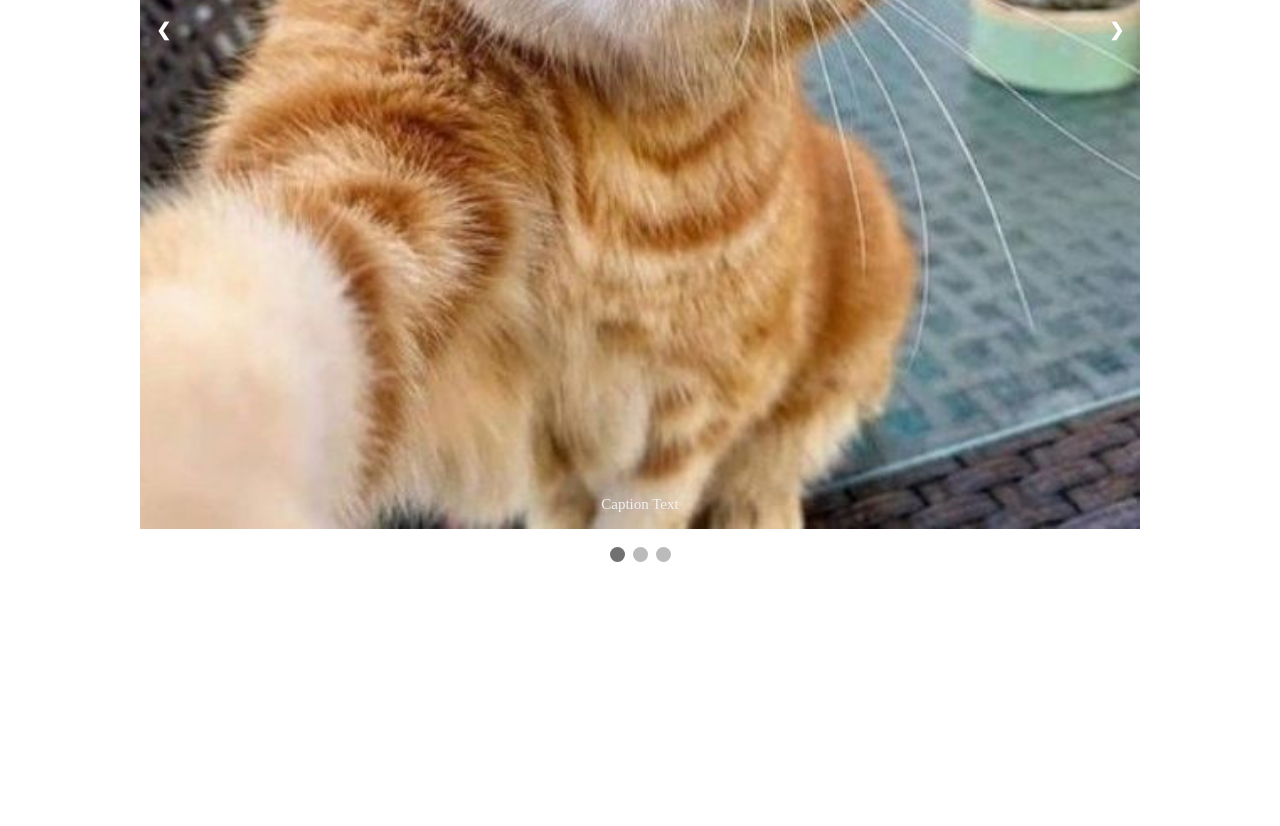
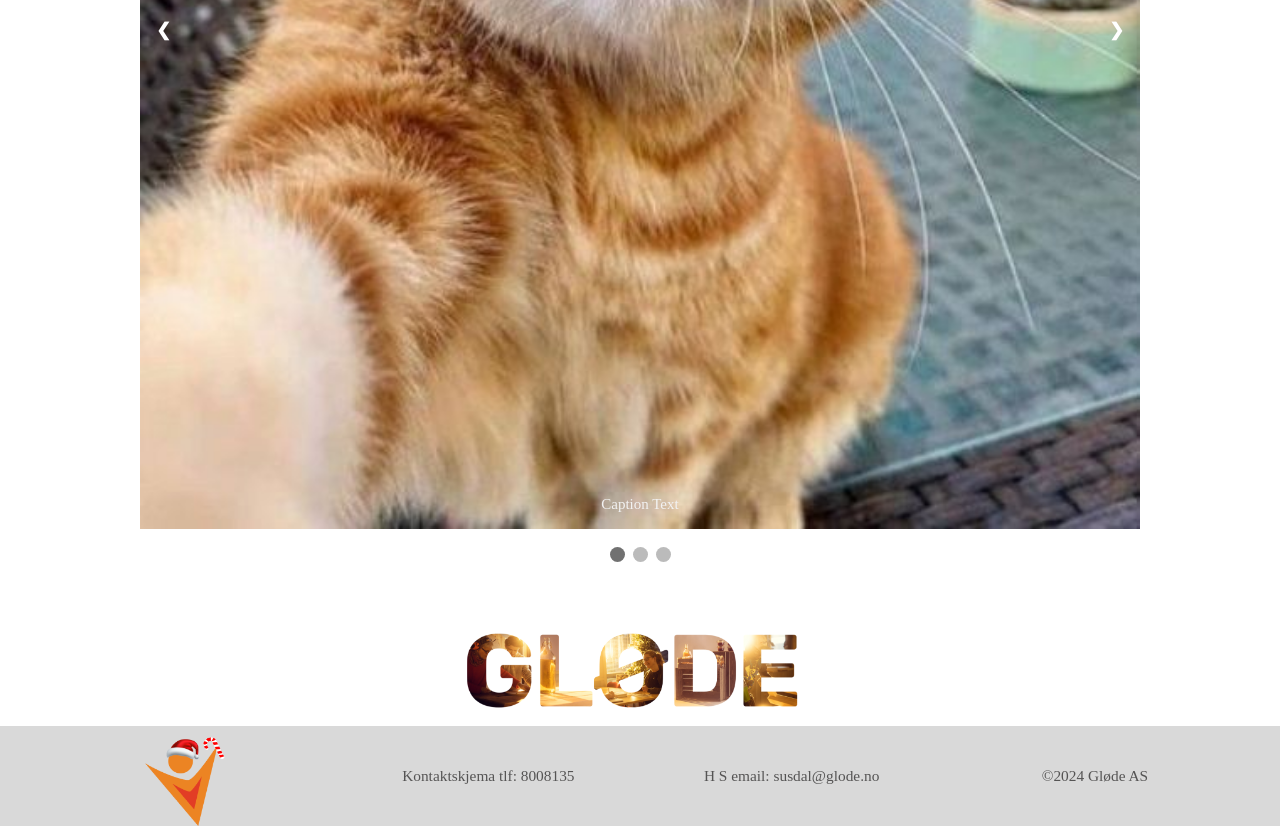
Before and after one commit to hanskoder963/Gloede-Jule-Nettside, a website: page index.html in a window 1280 px wide. Shown: the part 707-1533 px from the top of the page. Before the commit the page ends 1273 px from the top, so only its background shows below. Drawn offline with Linux system fonts and the light colour scheme.

Commit message:
Added the footer shiz

```diff
--- a/index.html
+++ b/index.html
@@ -50,5 +50,17 @@
       <span class="dot" onclick="currentSlide(3)"></span>
     </div>
   </main>
+
+  <footer><img class="footerglodeimg" src='Images/Glødetittel.png'/></img>
+    <div class="footerrectanglecontainer">
+          <img src="Images/gloede-logo.png">
+          <p class="footer-contact">Kontaktskjema
+          tlf: 8008135</p>
+          <p class="footer-email">H S email:
+          susdal@glode.no</p>
+          <p class="footer-copyright">©2024 Gløde AS</p>
+    </div>
+    </footer>
+
 </body>
 </html>
--- a/styles.css
+++ b/styles.css
@@ -283,3 +283,94 @@ img {vertical-align: middle;}
     width: 100%;
   }
 }
+
+
+/* Here starts the footer saga */
+
+@font-face {
+  font-family: 'Kokoro';
+  src: url('/Fonts/Kokoro-Regular.woff') format('woff');
+  font-weight: normal;
+  font-style: normal;
+
+}
+footer {
+  font-family: 'Kokoro';
+  bottom: 0;
+  width: 100%;
+  display: grid;
+  grid-template-rows: auto 1fr;
+  grid-template-columns: 1fr;
+}
+
+.footerglodeimg {
+  grid-row: 1;
+  width: 100%;
+  max-height: 80px;
+  object-fit: contain;
+  margin-bottom: 2vh;
+  margin-top: 8vh;
+}
+
+.footerrectanglecontainer {
+  grid-row: 2;
+  display: grid;
+  grid-template-columns: repeat(4, 1fr);
+  grid-column-gap: 10px;
+  align-items: center;
+  justify-items: center;
+  background-color: #d9d9d9;
+  height: 100px;
+  padding: 0 3vw;
+  overflow-x: hidden;
+
+}
+
+.footerrectanglecontainer img {
+  width: 100%;
+  max-height: 100px;
+  object-fit: contain;
+
+}
+
+.footer-contact,
+.footer-email,
+.footer-copyright {
+  text-align: center;
+  font-size: clamp(0.9rem, 1.2vw, 1.8rem);
+  color: #555454;
+  display: flex;
+  align-items: center;
+  justify-content: center;
+  line-height: 1.4;
+  padding: 0 5px;
+  max-width: 100%;
+  white-space: nowrap;
+  overflow: hidden;
+  }
+
+
+
+  @media screen and (max-width: 600px) {
+
+    .footerrectanglecontainer img {
+      display: none;
+    }
+
+    .footerrectanglecontainer {
+      grid-template-columns: 1fr;
+      grid-row-gap: 10px;
+      flex-direction: column;
+      align-items: center;
+      grid-row-gap: 1px;
+    }
+
+    .footer-contact,
+    .footer-email,
+    .footer-copyright {
+      font-family: 'Kokoro';
+      font-size: clamp(0.75rem, 1vw, 1.4rem);
+      white-space: nowrap;
+    }
+  }
+/* Here ends the footer saga */
```
Also changed, not shown: 1 other file.
